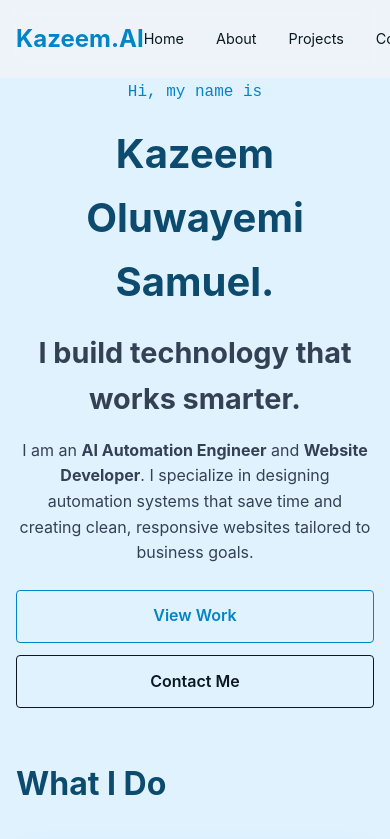
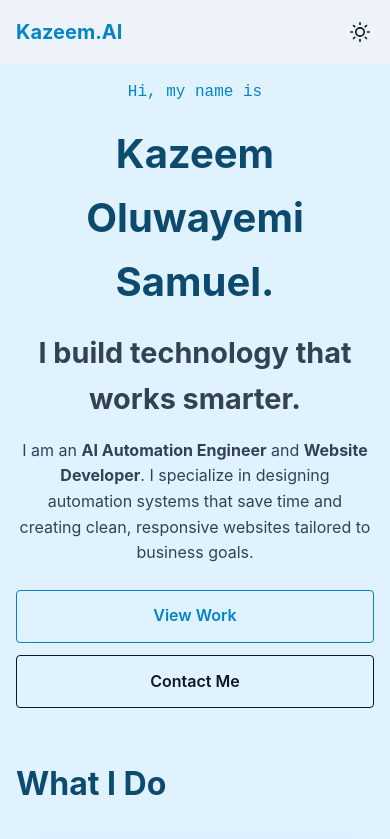
Before and after one commit to legendarykazz/kazeemoluwayemi.ai, a website built with Vite: page index.html in a window 390 px wide. Shown: the top 839 px of the page. Built offline with nearby package versions, Linux system fonts and the light colour scheme; a script that the page names is missing.

Commit message:
Fix mobile header: hide navigation links to prevent stacking

```diff
--- a/src/style.css
+++ b/src/style.css
@@ -195,6 +195,36 @@ ul {
 
 [data-theme="light"] .moon-icon {
   display: none;
+}
+
+/* Mobile Header */
+@media (max-width: 768px) {
+  .site-header {
+    padding: 1rem 0;
+  }
+
+  .site-header nav {
+    flex-wrap: wrap;
+    gap: 12px;
+  }
+
+  .logo {
+    font-size: 1.25rem;
+  }
+
+  .nav-links {
+    display: none;
+    /* Hide navigation links on mobile - can be replaced with hamburger menu if needed */
+  }
+
+  #theme-toggle {
+    padding: 0.25rem;
+  }
+
+  #theme-toggle svg {
+    width: 20px;
+    height: 20px;
+  }
 }
 
 /* Sections */
```
